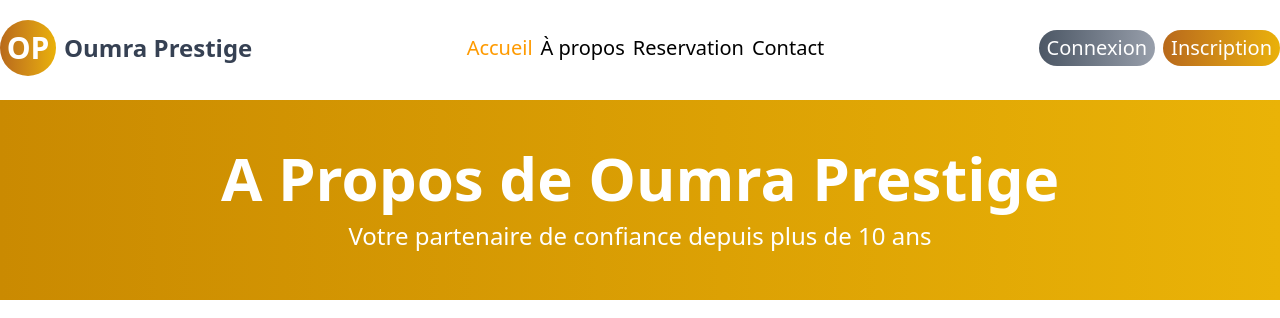
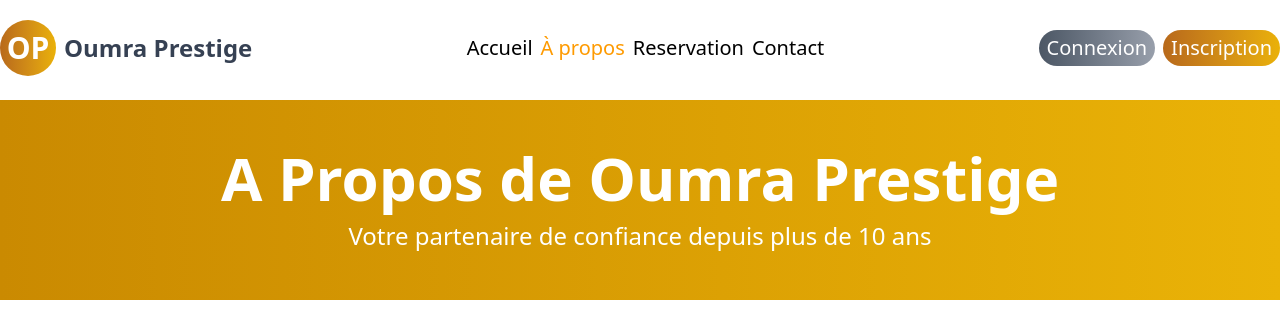
Before and after one commit to Epiphane-code/Oumra-Prestige-Tailwind, a website: page src/pages/about.html in a window 1280 px wide. Shown: the top 318 px of the page. Drawn offline with Linux system fonts and the light colour scheme.

Commit message:
actualiser

```diff
--- a/src/pages/about.html
+++ b/src/pages/about.html
@@ -21,8 +21,8 @@
             </div>
             <div class="hidden lg:flex">
                 <ul class="flex gap-2 items-center text-xl font-light">
-                     <li class="text-amber-500 cursor-pointer"><a href="./home.html">Accueil</a></li>
-                    <li class="hover:text-amber-500 cursor-pointer"><a href="./about.html">À propos</a></li>
+                     <li class="hover:text-amber-500 cursor-pointer"><a href="./home.html">Accueil</a></li>
+                    <li class="text-amber-500 cursor-pointer"><a href="./about.html">À propos</a></li>
                     <li class="hover:text-amber-500 cursor-pointer"><a href="./reservation.html">Reservation</a></li>
                     <li class="hover:text-amber-500 cursor-pointer"><a href="./contact.html">Contact</a></li>
                 </ul>
```
Also changed, not shown: index.html (+0 -14 lines), src/pages/inscription.html (+1 -1 lines).
